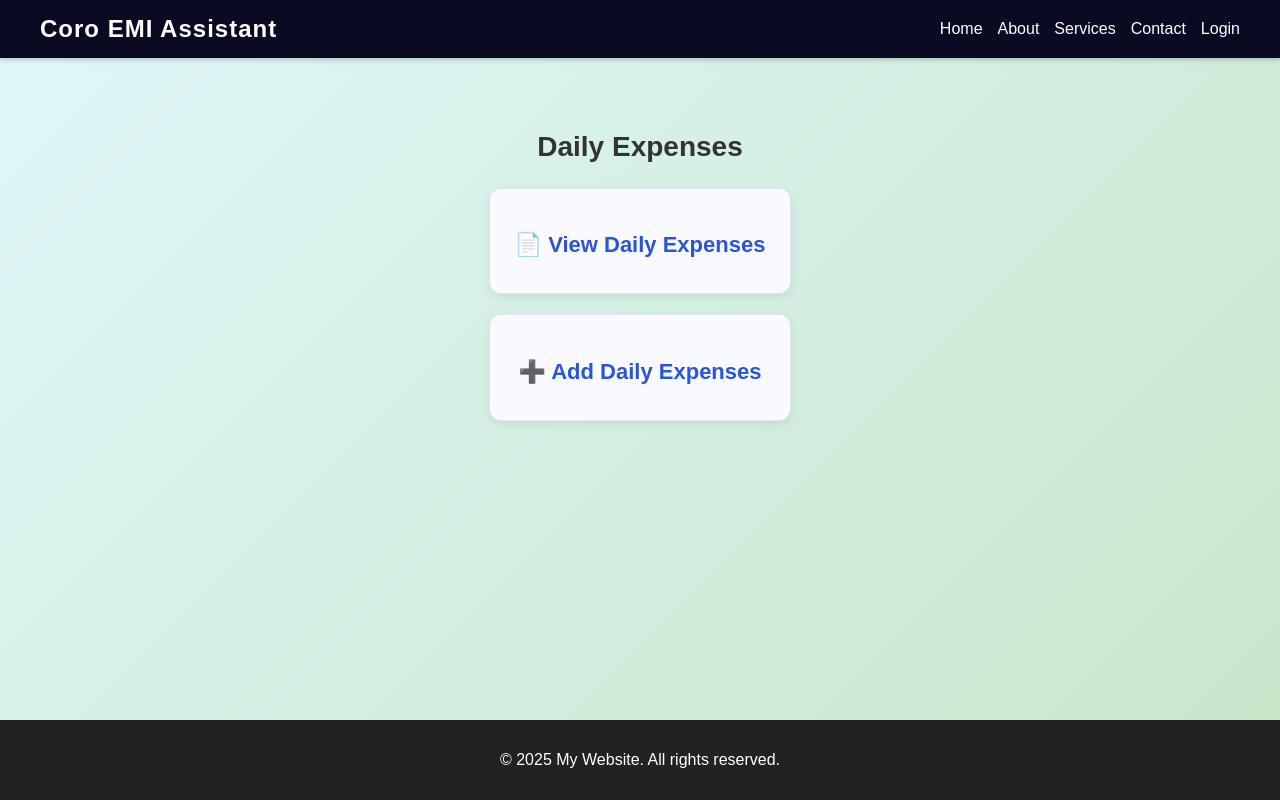
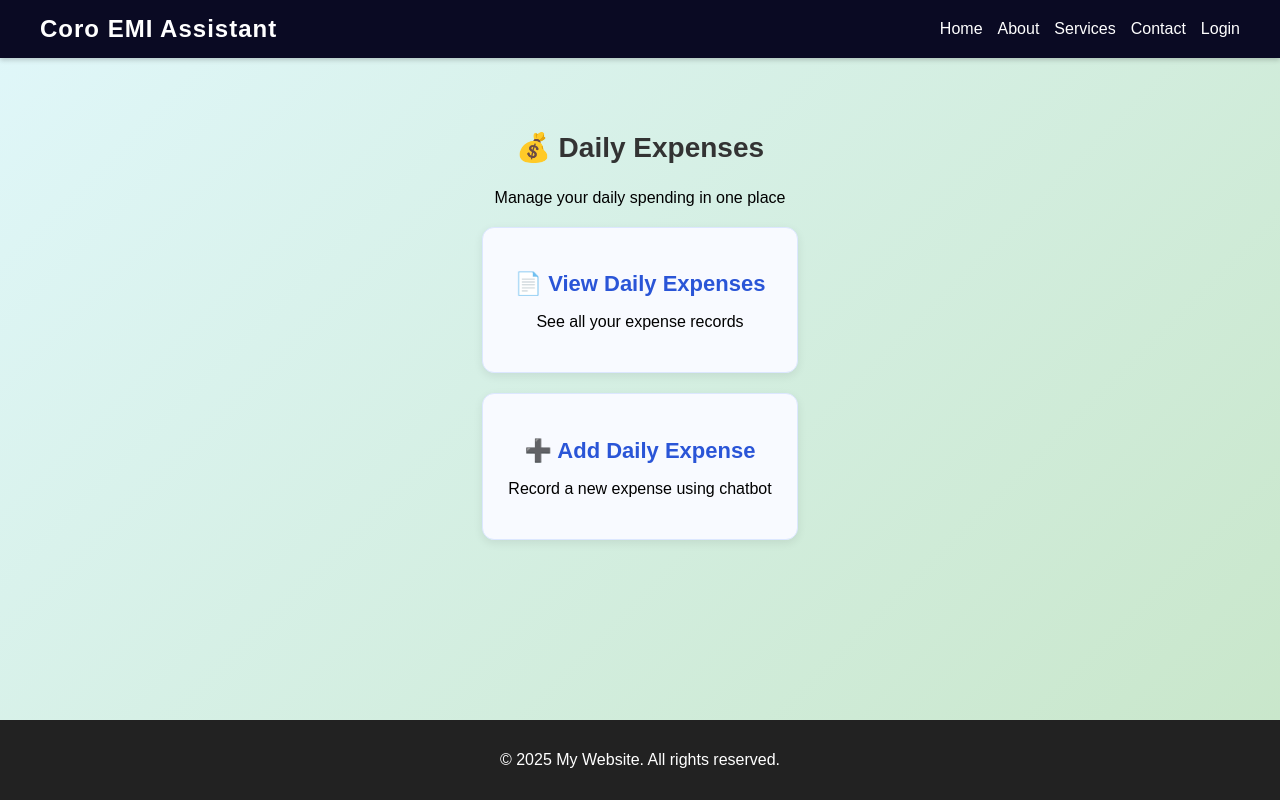
Before and after one commit to deepak199395/Coro, a React (Create React App) app: page /dailyExpenses in a window 1280 px wide. Built offline with nearby package versions, Linux system fonts and the light colour scheme.

Commit message:
DailyExpensesDashboard update

```diff
--- a/src/Home/DailyExpenses.jsx
+++ b/src/Home/DailyExpenses.jsx
@@ -1,38 +1,47 @@
-import React from 'react'
-import Header from '../Componants/Layout/Header'
-import Footer from '../Componants/Layout/Footer'
-import "../Styles/DailyExpenses/DailyExpensesStyle.css"
+import React from 'react';
+import Header from '../Componants/Layout/Header';
+import Footer from '../Componants/Layout/Footer';
+import "../Styles/DailyExpenses/DailyExpensesStyle.css";
 import { useNavigate } from 'react-router-dom';
 
 const DailyExpenses = () => {
-  const navigate= useNavigate()
-  const handlehancheAddexpensees=()=>{
-    navigate("/chatbotDailyExpess")
-  }
+  const navigate = useNavigate();
+
+  const handleAddExpenses = () => {
+    navigate("/chatbotDailyExpess");
+  };
+
+  const handleViewExpenses = () => {
+    navigate("/dailyExpensesDashboard");
+  };
+
   return (
     <div className="page-wrapper">
-      <Header/>
+      <Header />
 
       <div className="daily-expense-container">
 
-        <h2 className="page-title">Daily Expenses</h2>
+        <h2 className="page-title">💰 Daily Expenses</h2>
+        <p className="page-subtitle">Manage your daily spending in one place</p>
 
         <div className="expense-grid">
 
-          <div className="expense-section card-click">
+          <div className="expense-section card-click" onClick={handleViewExpenses}>
             <h2>📄 View Daily Expenses</h2>
+            <p>See all your expense records</p>
           </div>
 
-          <div className="expense-section card-click" onClick={handlehancheAddexpensees}>
-            <h2>➕ Add Daily Expenses</h2>
+          <div className="expense-section card-click" onClick={handleAddExpenses}>
+            <h2>➕ Add Daily Expense</h2>
+            <p>Record a new expense using chatbot</p>
           </div>
 
         </div>
       </div>
 
-      <Footer/>
+      <Footer />
     </div>
-  )
-}
+  );
+};
 
-export default DailyExpenses
+export default DailyExpenses;
```
